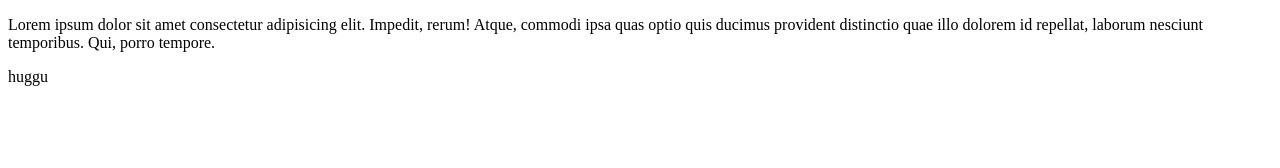
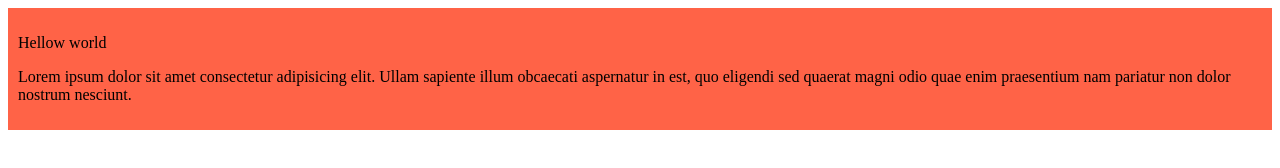
Before and after one commit to kaiem1/my-first-github-repo, a plain HTML site: page index.html in a window 1280 px wide. Drawn offline with Linux system fonts and the light colour scheme.

Commit message:
added the first blog

```diff
--- /dev/null
+++ b/blog/blog.css
@@ -0,0 +1,4 @@
+div{
+    background-color: tomato;
+    padding: 10px;
+}
--- a/index.html
+++ b/index.html
@@ -4,10 +4,18 @@
     <meta charset="UTF-8">
     <meta name="viewport" content="width=device-width, initial-scale=1.0">
     <title>My first ever github repo</title>
+    <link rel="stylesheet" href="blog/blog.css">
 </head>
 <body>
-    <p>Lorem ipsum dolor sit amet consectetur adipisicing elit. Impedit, rerum! Atque, commodi ipsa quas optio quis ducimus provident distinctio quae illo dolorem id repellat, laborum nesciunt temporibus. Qui, porro tempore.</p>
+    <!-- <p>Lorem ipsum dolor sit amet consectetur adipisicing elit. Impedit, rerum! Atque, commodi ipsa quas optio quis ducimus provident distinctio quae illo dolorem id repellat, laborum nesciunt temporibus. Qui, porro tempore.</p> -->
+<div>
+    <p>Hellow world</p>
+    <p>Lorem ipsum dolor sit amet consectetur adipisicing elit. Ullam sapiente illum obcaecati aspernatur in est, quo eligendi sed quaerat magni odio quae enim praesentium nam pariatur non dolor nostrum nesciunt.</p>
 
-    <p>huggu</p>
+</div>
+
+
+
+
 </body>
 </html>
```
